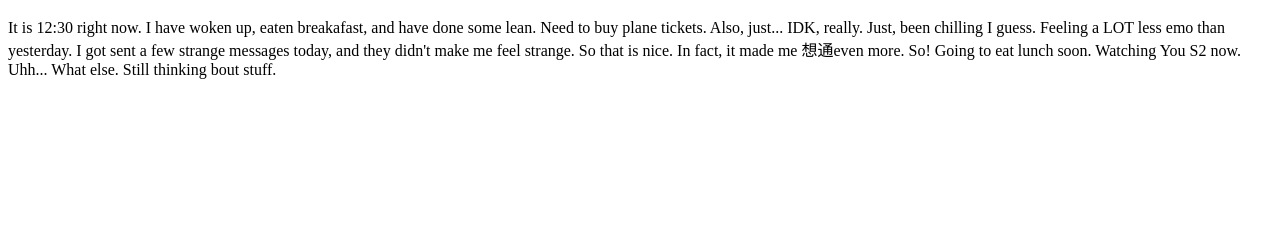
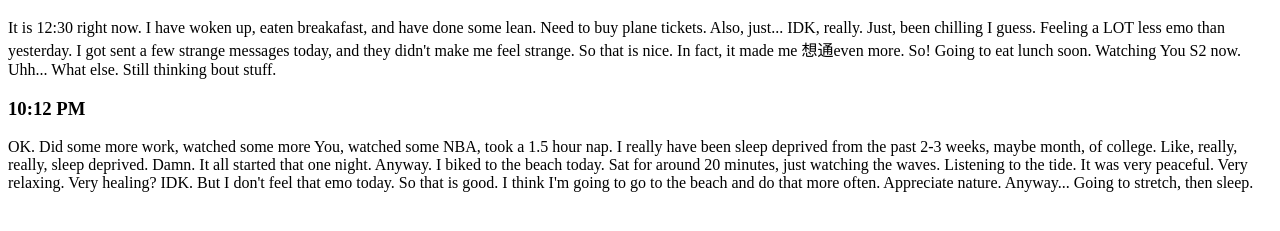
Before and after one commit to gaomason/masongao, a plain HTML site: page entries/140524.html in a window 1280 px wide. Shown: the part 61-292 px from the top of the page. Drawn offline with Linux system fonts and the light colour scheme.

Commit message:
Update 140524.html

```diff
--- a/entries/140524.html
+++ b/entries/140524.html
@@ -8,5 +8,7 @@
 <body>
     <h1>14/5/24</h1>
     <p>It is 12:30 right now. I have woken up, eaten breakafast, and have done some lean. Need to buy plane tickets. Also, just... IDK, really. Just, been chilling I guess. Feeling a LOT less emo than yesterday. I got sent a few strange messages today, and they didn't make me feel strange. So that is nice. In fact, it made me 想通even more. So! Going to eat lunch soon. Watching You S2 now. Uhh... What else. Still thinking bout stuff. </p>
+    <h3>10:12 PM</h3>
+    <p>OK. Did some more work, watched some more You, watched some NBA, took a 1.5 hour nap. I really have been sleep deprived from the past 2-3 weeks, maybe month, of college. Like, really, really, sleep deprived. Damn. It all started that one night. Anyway. I biked to the beach today. Sat for around 20 minutes, just watching the waves. Listening to the tide. It was very peaceful. Very relaxing. Very healing? IDK. But I don't feel that emo today. So that is good. I think I'm going to go to the beach and do that more often. Appreciate nature. Anyway... Going to stretch, then sleep.</p>
 </body>
 </html>
```
